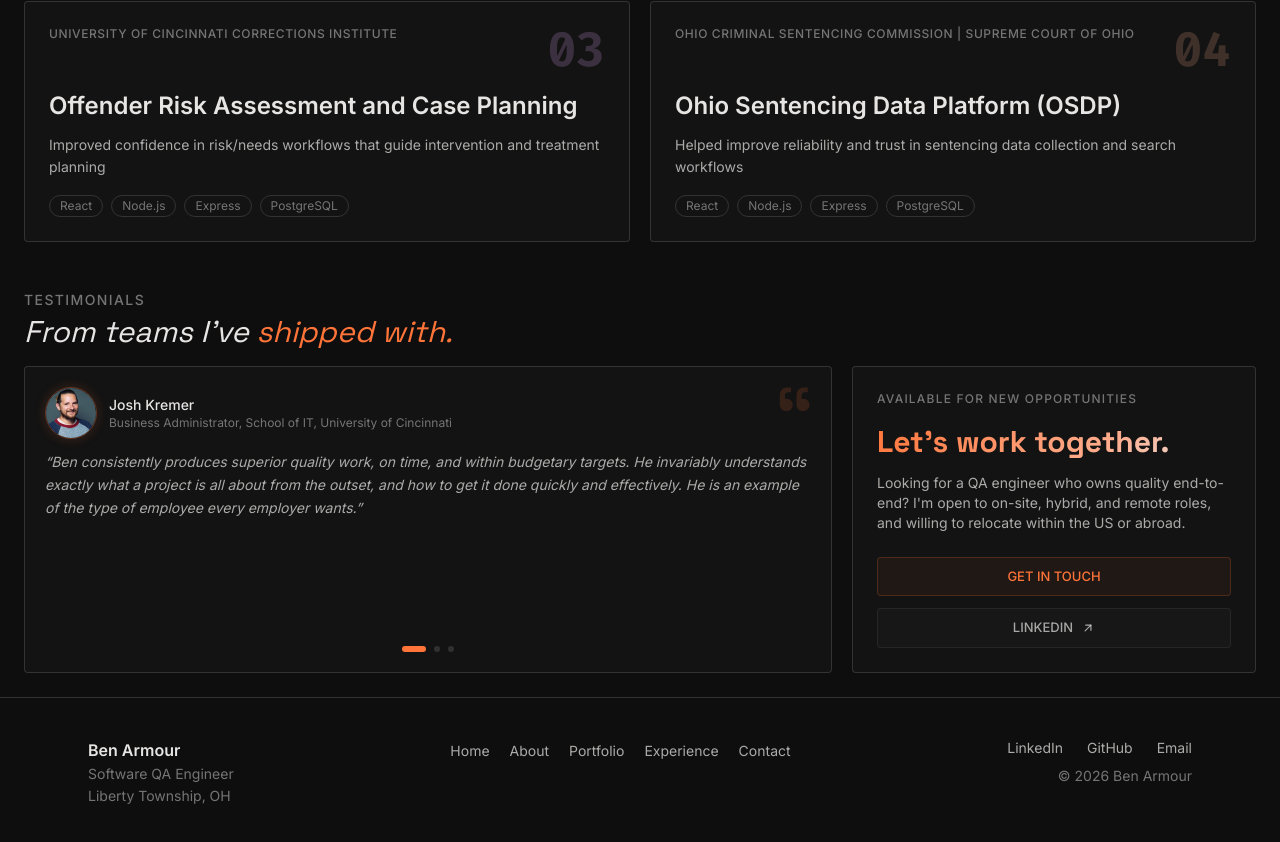
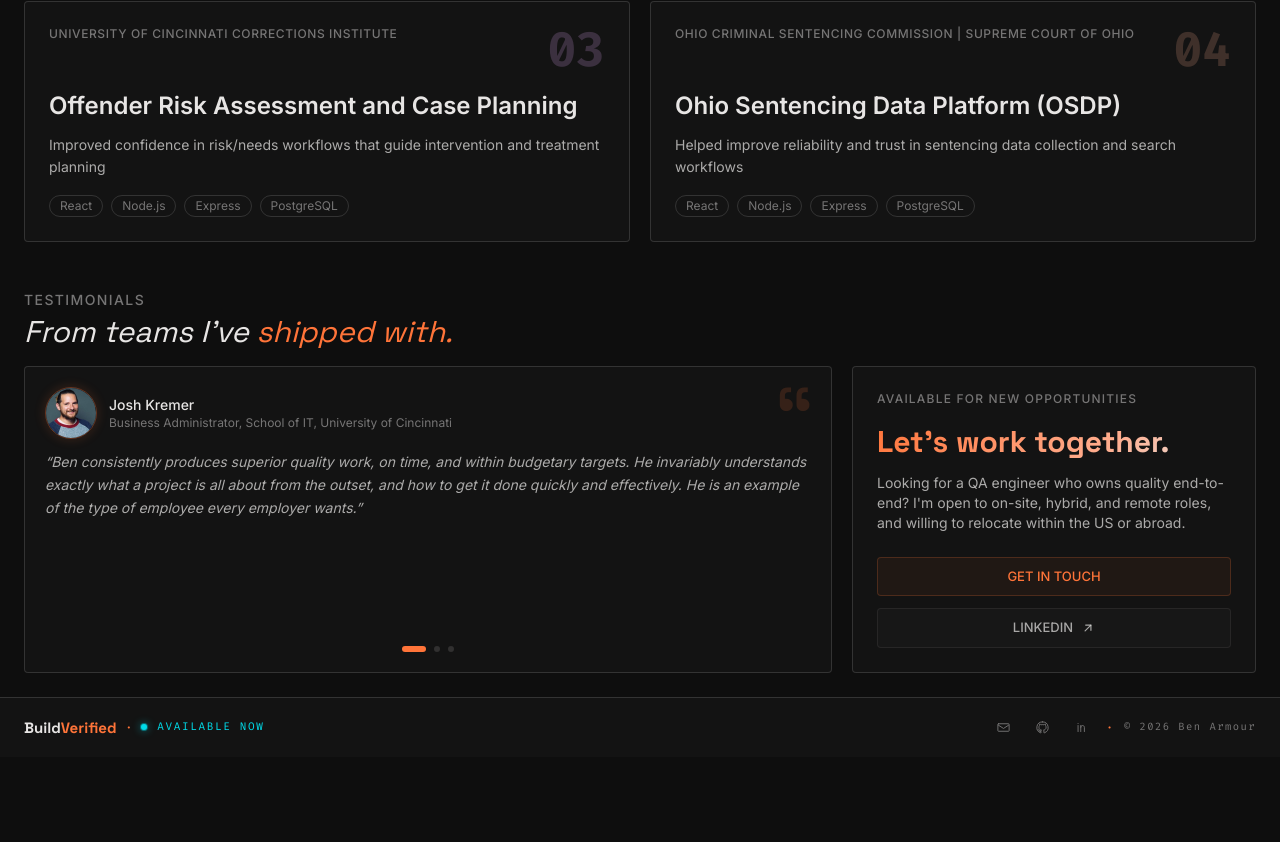
Before and after one commit to LostInTyping/BuildVerified, a Next.js app: page / in a window 1280 px wide. Shown: the part 2338-3180 px from the top of the page. After the commit the page ends 3095 px from the top, so only its background shows below. Built offline with nearby package versions, Linux system fonts and the light colour scheme.

Commit message:
feat(footer): terminal status bar replaces three-column footer

```diff
--- a/src/components/footer.tsx
+++ b/src/components/footer.tsx
@@ -1,66 +1,52 @@
-import Link from "next/link";
-import { navLinks } from "@/lib/nav-links";
+import { GitHubIcon, LinkedInIcon, MailIcon } from "@/components/icons";
 import { site } from "@/lib/site";
+
+const socialLinks = [
+  { label: "Email", href: `mailto:${site.email}`, icon: MailIcon, external: false },
+  { label: "GitHub", href: site.githubUrl, icon: GitHubIcon, external: true },
+  { label: "LinkedIn", href: site.linkedinUrl, icon: LinkedInIcon, external: true },
+];
 
 export function Footer() {
   return (
-    <footer className="border-t border-border bg-bg-primary">
-      <div className="mx-auto max-w-6xl px-6 py-10">
-        <div className="flex flex-col items-center gap-6 text-center sm:flex-row sm:items-start sm:justify-between sm:text-left">
-          <div>
-            <p className="text-base font-semibold text-text-primary">
-              {site.name}
+    <footer className="border-t border-border bg-bg-card">
+      <div className="mx-auto flex max-w-7xl flex-wrap items-center justify-center gap-x-6 gap-y-2 px-6 py-3 sm:justify-between">
+        <div className="flex items-center gap-2.5">
+          <p className="font-display text-[15px] font-bold leading-none text-text-primary">
+            Build<span className="text-brand-primary">Verified</span>
           </p>
-            <p className="mt-0.5 text-sm text-text-muted">
-              {site.role}
-            </p>
-            <p className="mt-0.5 text-sm text-text-muted">
-              {site.location}
+          <span aria-hidden="true" className="text-accent">
+            ·
+          </span>
+          <span className="relative flex h-1.5 w-1.5 shrink-0" aria-hidden="true">
+            <span className="absolute inline-flex h-full w-full animate-ping rounded-full bg-brand-secondary opacity-60 motion-reduce:animate-none" />
+            <span className="relative inline-flex h-1.5 w-1.5 rounded-full bg-brand-secondary shadow-[0_0_8px_color-mix(in_srgb,var(--color-brand-secondary)_70%,transparent)]" />
+          </span>
+          <p className="font-mono text-[11px] uppercase tracking-[0.15em] text-brand-secondary">
+            Available now
           </p>
         </div>
-          <nav aria-label="Footer">
-            <ul className="flex flex-wrap items-center justify-center gap-x-5 gap-y-2">
-              {navLinks.map((link) => (
-                <li key={link.href}>
-                  <Link
-                    href={link.href}
-                    className="text-sm text-text-secondary transition-colors hover:text-text-primary"
+        <div className="flex items-center gap-1">
+          {socialLinks.map((item) => (
+            <a
+              key={item.label}
+              href={item.href}
+              aria-label={item.label}
+              title={item.label}
+              {...(item.external
+                ? { target: "_blank", rel: "noopener noreferrer" }
+                : {})}
+              className="p-2.5 text-text-muted transition-colors duration-200 hover:text-accent"
             >
-                    {link.label}
-                  </Link>
-                </li>
+              <item.icon className="h-[15px] w-[15px]" />
+            </a>
           ))}
-            </ul>
-          </nav>
-          <div className="flex flex-col items-center gap-2 sm:items-end">
-            <div className="flex gap-6">
-              <a
-                href={site.linkedinUrl}
-                target="_blank"
-                rel="noopener noreferrer"
-                className="text-sm text-text-secondary transition-colors hover:text-text-primary"
-              >
-                LinkedIn
-              </a>
-              <a
-                href={site.githubUrl}
-                target="_blank"
-                rel="noopener noreferrer"
-                className="text-sm text-text-secondary transition-colors hover:text-text-primary"
-              >
-                GitHub
-              </a>
-              <a
-                href={`mailto:${site.email}`}
-                className="text-sm text-text-secondary transition-colors hover:text-text-primary"
-              >
-                Email
-              </a>
-            </div>
-            <p className="text-sm text-text-muted">
-              &copy; {new Date().getFullYear()} {site.name}
+          <span aria-hidden="true" className="pl-1 pr-2 text-accent">
+            ·
+          </span>
+          <p className="font-mono text-[10.5px] tracking-[0.14em] text-text-muted">
+            © {new Date().getFullYear()} {site.name}
           </p>
-          </div>
         </div>
       </div>
     </footer>
```
Lines whose indentation alone changed are shown as unchanged.
